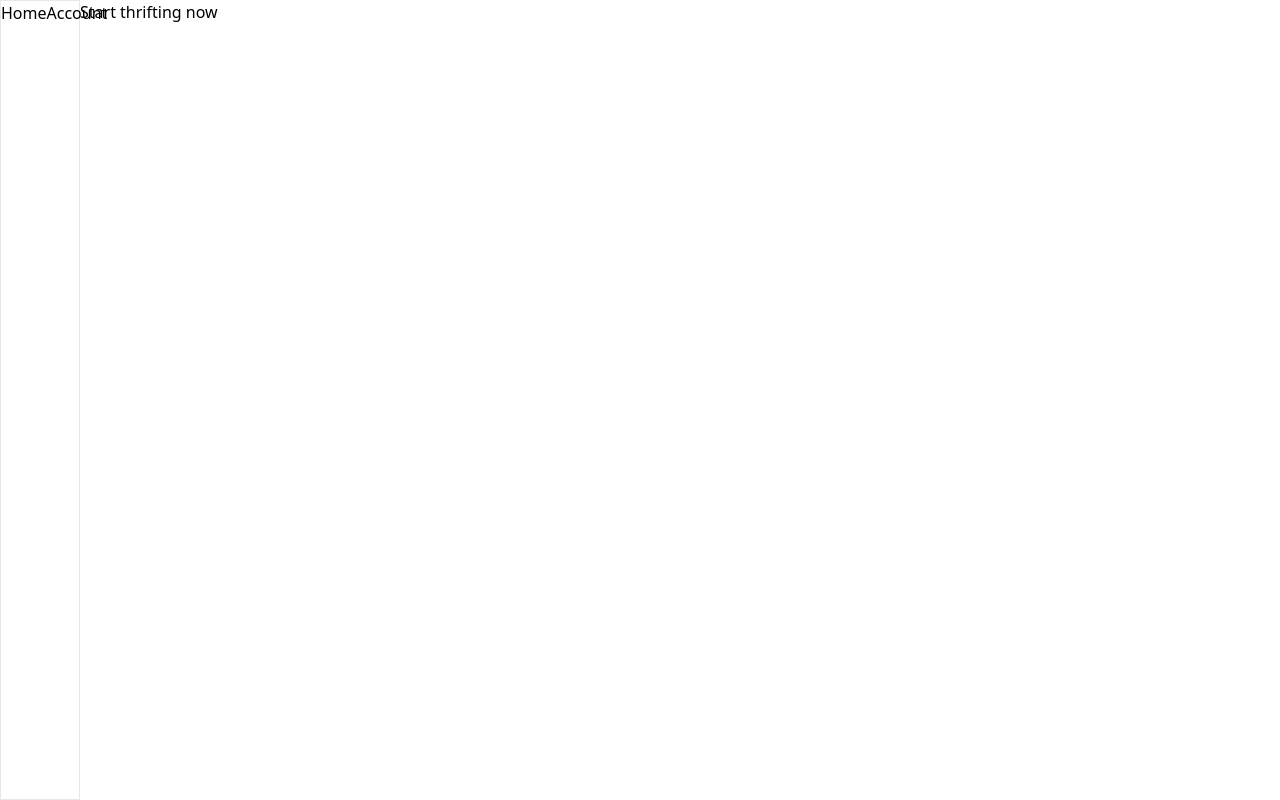
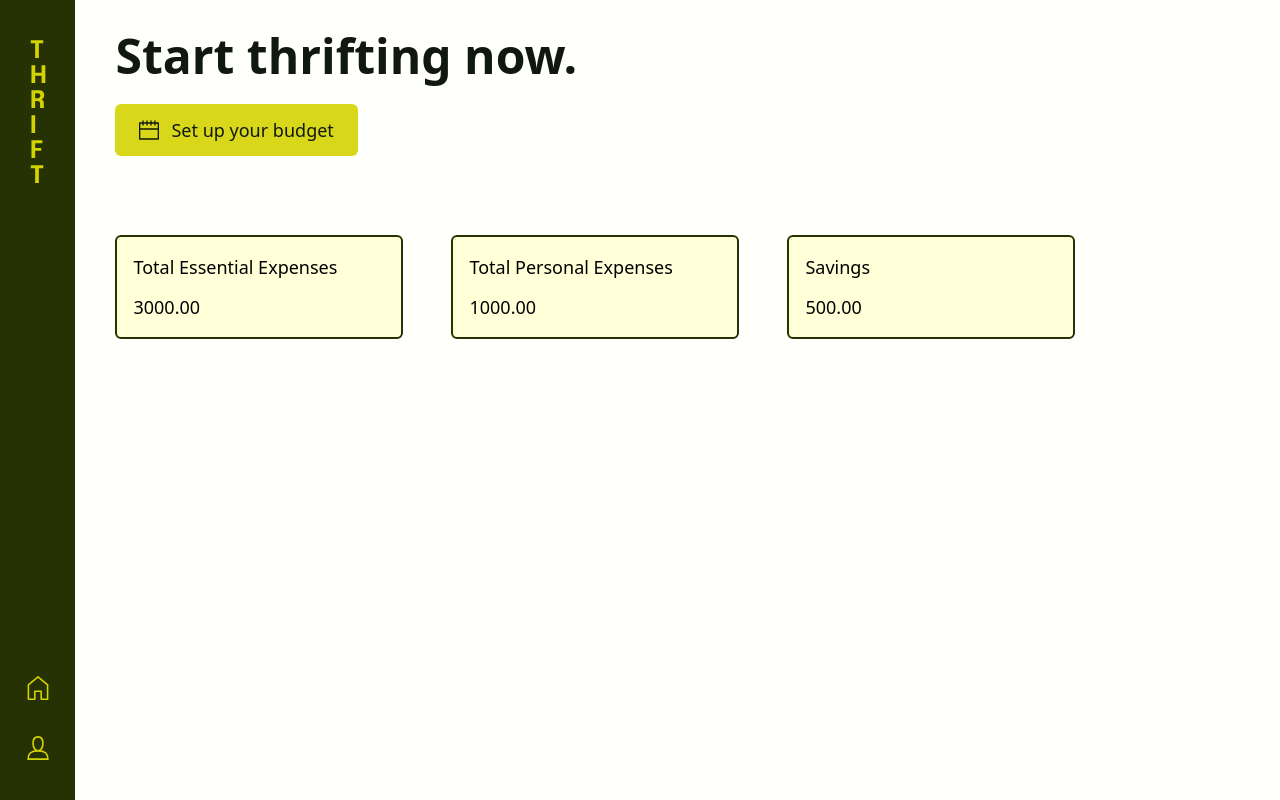
Before and after one commit to zedo-san/map-my-money, a React (Create React App) app: page / in a window 1280 px wide. Built offline with nearby package versions, Linux system fonts and the light colour scheme.

Commit message:
Created Home view, still WIP. Added CTA buttons and expense details cards

```diff
--- a/src/App.js
+++ b/src/App.js
@@ -4,6 +4,10 @@ import {
     Route,
     Link
   } from "react-router-dom";
+import ThriftBrandIcon from './components/Icons/ThriftBrandIcon'
+import HomeIcon from './components/Icons/HomeIcon'
+import UserIcon from './components/Icons/UserIcon'
+import Home from "./views/Home";
 
 function App() {
     return (
@@ -11,14 +15,11 @@ function App() {
             <div className="h-screen">
                 <div className="flex h-full">
                     <Router>
-                        <div className="h-full w-20 border">
-                            <Link to="/">Home</Link>
-                            <Link to="/account">Account</Link>
-                        </div>
-                        <div className="h-full w-full">
+                        <Navbar />
+                        <div className="h-full w-full bg-thrift-lightest bg-opacity-10 pt-8 px-10">
                             <Switch>
                                 <Route exact path="/">
-                                    <h1>Start thrifting now</h1>
+                                    <Home />
                                 </Route>
                                 <Route path="/account">
                                     <h1>Account page</h1>
@@ -32,4 +33,41 @@ function App() {
     );
 }
 
+function Navbar() {
+    const brandIcon = <ThriftBrandIcon />
+    const userIcon = <UserIcon />
+    const homeIcon = <HomeIcon />
+    return (
+        <div className="h-full w-20 bg-thrift text-thrift-highlight px-1 py-8">
+            <nav className="flex flex-col items-center justify-between h-full">
+                {/* brand */}
+                <div>
+                    <Link to="/">
+                        <div className="p-2 hover:bg-thrift-highlight hover:bg-opacity-30 rounded-full">
+                            {brandIcon}
+                        </div>
+                    </Link>
+                </div>
+                <div className="flex flex-col items-center space-y-5">
+                    <Link to="/">
+                        <NavbarLink linkIcon={homeIcon} />
+                    </Link>
+                    <Link to="/account">
+                        <NavbarLink linkIcon={userIcon} />
+                    </Link>
+                </div>
+            </nav>
+        </div>
+    )
+}
+
+function NavbarLink(props) {
+    return (
+        <div className="w-10 h-10 p-2 hover:bg-thrift-highlight hover:bg-opacity-30 rounded-full">
+            {props.linkIcon}
+        </div>
+    )
+}
+
+
 export default App;
--- /dev/null
+++ b/src/components/Icons/CalendarIcon.js
@@ -0,0 +1,8 @@
+function CalendarIcon() {
+    return (
+        <svg className="w-full h-full" viewBox="0 0 30 29" fill="none" xmlns="http://www.w3.org/2000/svg">
+            <path d="M24 1V7M1 4V28H29V4H1ZM1 13H29H1ZM6 1V7V1ZM12 1V7V1ZM18 1V7V1Z" stroke="#11190E" stroke-width="2" stroke-linecap="round" stroke-linejoin="round"/>
+        </svg>
+    )
+}
+export default CalendarIcon;
--- /dev/null
+++ b/src/components/Icons/HomeIcon.js
@@ -0,0 +1,9 @@
+function HomeIcon() {
+    return (
+        <svg className="w-full h-full" viewBox="0 0 26 30" fill="none" xmlns="http://www.w3.org/2000/svg">
+            <path d="M9 19V29H1V11L13 1L25 11V29H17V19H9Z" stroke="#D4D302" stroke-width="2" stroke-linecap="round" stroke-linejoin="round"/>
+        </svg>
+    )
+}
+
+export default HomeIcon;
--- /dev/null
+++ b/src/components/Icons/ThriftBrandIcon.js
@@ -0,0 +1,8 @@
+function ThriftBrandIcon() {
+    return (
+        <svg width="16" height="143" viewBox="0 0 16 143" fill="none" xmlns="http://www.w3.org/2000/svg">
+            <path d="M13.212 3.18H8.856V18H5.148V3.18H0.804V0.3H13.212V3.18ZM15.336 25.3V43H11.604V35.632H5.196V43H1.464V25.3H5.196V32.74H11.604V25.3H15.336ZM1.464 68V50.3H8.64C10.496 50.3 11.88 50.724 12.792 51.572C13.712 52.412 14.172 53.624 14.172 55.208C14.172 56.12 13.996 56.9 13.644 57.548C13.3 58.188 12.872 58.684 12.36 59.036C11.856 59.388 11.368 59.584 10.896 59.624C11.376 59.656 11.836 59.78 12.276 59.996C12.716 60.204 13.076 60.536 13.356 60.992C13.636 61.448 13.776 62.06 13.776 62.828V66.2C13.776 66.592 13.804 66.956 13.86 67.292C13.924 67.62 14.016 67.856 14.136 68H10.404C10.172 67.648 10.056 67.048 10.056 66.2V63.26C10.056 62.564 9.876 62.028 9.516 61.652C9.156 61.268 8.58 61.076 7.788 61.076H5.112V68H1.464ZM7.764 53.168H5.112V58.196H7.836C8.556 58.196 9.152 57.956 9.624 57.476C10.104 56.996 10.344 56.352 10.344 55.544C10.344 54.8 10.116 54.22 9.66 53.804C9.212 53.38 8.58 53.168 7.764 53.168ZM1.464 93V75.3H5.136V93H1.464ZM11.268 110.8H5.184V118H1.464V100.3H12.336V103.18H5.184V107.92H11.268V110.8ZM13.212 128.18H8.856V143H5.148V128.18H0.804V125.3H13.212V128.18Z" fill="#D4D302"/>
+        </svg>
+    )
+}
+export default ThriftBrandIcon;
--- /dev/null
+++ b/src/components/Icons/UserIcon.js
@@ -0,0 +1,9 @@
+function UserIcon() {
+    return (
+        <svg className="w-full h-full" viewBox="0 0 26 29" fill="none" xmlns="http://www.w3.org/2000/svg">
+            <path d="M19 9C19 14 16 18 13 18C10 18 7 14 7 9C7 4 9 1 13 1C17 1 19 4 19 9ZM1 28H25C25 19 19 18 13 18C7 18 1 19 1 28Z" stroke="#D4D302" stroke-width="2" stroke-linecap="round" stroke-linejoin="round"/>
+        </svg>
+    )
+}
+
+export default UserIcon;
--- /dev/null
+++ b/src/views/Home.js
@@ -0,0 +1,42 @@
+import CalendarIcon from "../components/Icons/CalendarIcon";
+
+function Home() {
+    return (
+        <div>
+            <h1 className="text-5xl font-bold text-thrift-dark">Start thrifting now.</h1>
+            <div className="mt-6">
+                <CallToActionButton icon={<CalendarIcon />} text="Set up your budget" />
+            </div>
+            {/* Overall/General budget report */}
+            <section className="mt-[79px]">
+                <div className="flex items-center space-x-12">
+                    <GeneralExpensesCard expensesTitle="Total Essential Expenses" expensesValue="3000.00" />
+                    <GeneralExpensesCard expensesTitle="Total Personal Expenses" expensesValue="1000.00" />
+                    <GeneralExpensesCard expensesTitle="Savings" expensesValue="500.00" />
+                </div>
+            </section>
+        </div>
+    )
+}
+
+function GeneralExpensesCard(props) {
+    const { expensesTitle, expensesValue } = props
+    return (
+        <div className="w-72 py-4 pl-4 border-2 border-thrift rounded-md bg-thrift-lightest">
+            <div className="font-medium text-lg">{expensesTitle}</div>
+            <div className="text-lg mt-3">{expensesValue}</div>
+        </div>
+    )
+}
+
+function CallToActionButton(props) {
+    const {icon, text} = props
+    return (
+        <button className="focus:outline-none px-6 py-3 bg-thrift-highlight text-thrift-dark rounded-md bg-opacity-90
+            hover:shadow-sm hover:bg-opacity-70 focus:bg-opacity-100 transition-colors duration-150 ease-in-out flex items-center space-x-3">
+                { icon && <span className="inline-block w-5 h-5">{icon}</span> }
+                <span className="inline-block text-lg font-medium">{text}</span>
+        </button>
+    )
+}
+export default Home;
--- a/tailwind.config.js
+++ b/tailwind.config.js
@@ -3,7 +3,17 @@ module.exports = {
     purge: ['./src/**/*.{js,jsx,ts,tsx}', './public/index.html'],
     darkMode: false, // or 'media' or 'class'
     theme: {
-        extend: {},
+        extend: {
+            colors: {
+                thrift: {
+                    light: '#4D570A',
+                    DEFAULT: '#263203',
+                    dark: '#11190E'
+                },
+                'thrift-highlight': '#D4D302',
+                'thrift-lightest' : '#FFFFD8'
+            }
+        },
     },
     variants: {
         extend: {},
```
